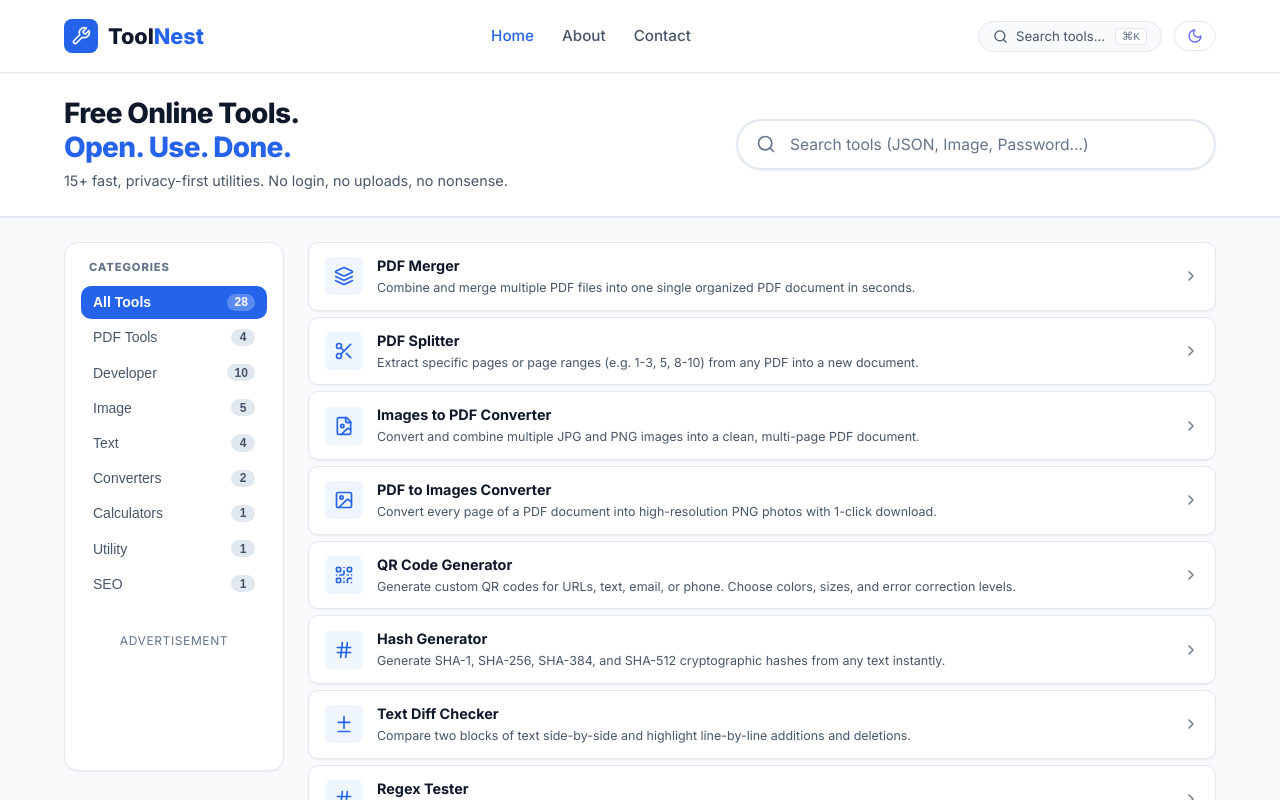
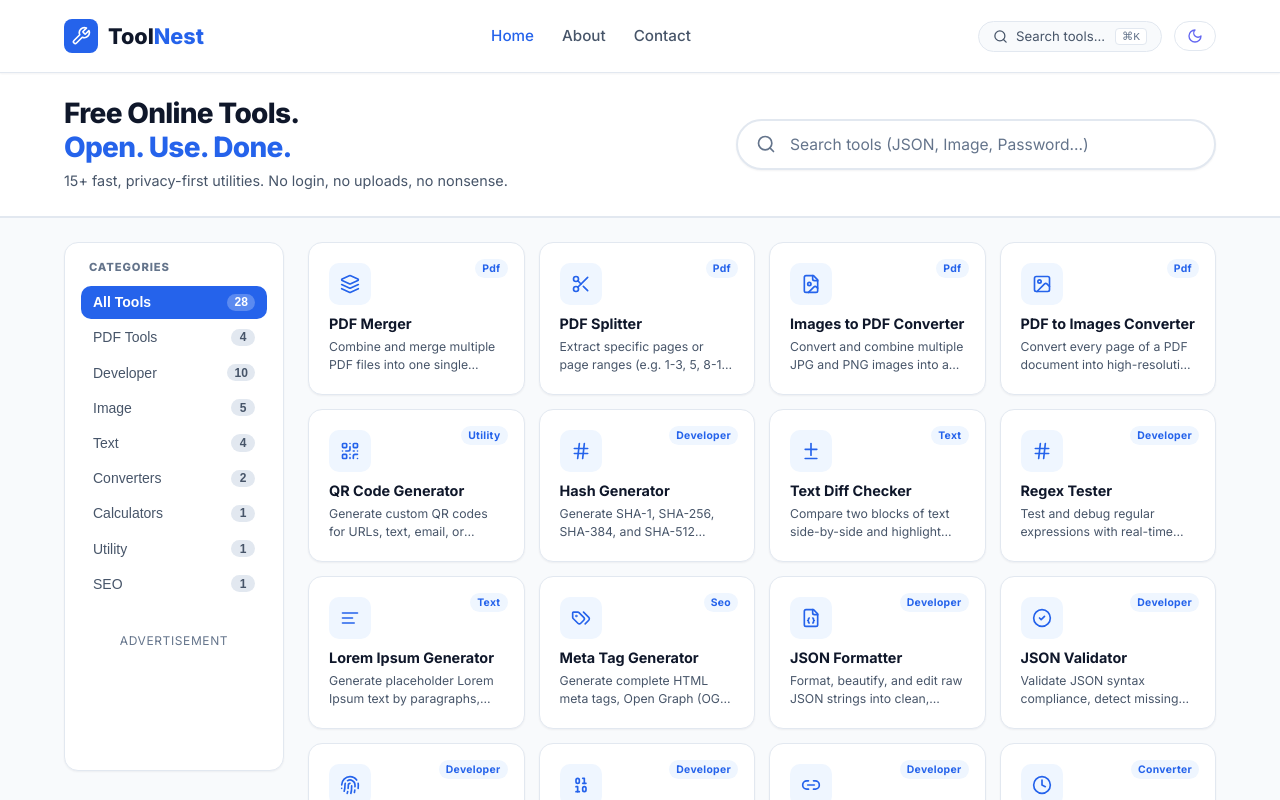
Before and after one commit to Ayaanshaikh20/Toolnest, a React (Vite) app: page / in a window 1280 px wide. Shown: the top 800 px of the page. Built offline with nearby package versions, Linux system fonts and the light colour scheme.

Commit message:
Redesign tool listing: row list → 4-column grid cards with icon, category badge, 2-line description

```diff
--- a/src/index.css
+++ b/src/index.css
@@ -1205,73 +1205,116 @@ body.dark-mode select {
 }
 .results-clear:hover { color: var(--error-color); border-color: var(--error-color); }
 
-/* Compact Dense Tool Grid */
+/* ── Tool Grid Cards (4-column grid) ── */
 .compact-tool-grid {
-  display: flex;
-  flex-direction: column;
-  gap: 6px;
+  display: grid;
+  grid-template-columns: repeat(4, 1fr);
+  gap: 14px;
 }
 .compact-tool-card {
   display: flex;
-  align-items: center;
-  gap: 0.875rem;
-  padding: 0.75rem 1rem;
+  flex-direction: column;
+  align-items: flex-start;
+  gap: 0.625rem;
+  padding: 1.25rem;
   background-color: var(--card-bg);
-  border: 1px solid var(--border-color);
-  border-radius: var(--radius-md);
+  border: 1.5px solid var(--border-color);
+  border-radius: var(--radius-lg);
   text-decoration: none;
   color: var(--text-main);
-  transition: var(--transition);
+  transition: all 0.2s ease;
   box-shadow: var(--shadow-sm);
+  min-height: 148px;
+  position: relative;
+  overflow: hidden;
+}
+.compact-tool-card::before {
+  content: '';
+  position: absolute;
+  inset: 0;
+  background: linear-gradient(135deg, var(--primary-color) 0%, transparent 100%);
+  opacity: 0;
+  transition: opacity 0.2s ease;
 }
 .compact-tool-card:hover {
   border-color: var(--primary-color);
-  background-color: var(--primary-light);
-  color: var(--primary-color);
-  transform: translateX(2px);
-  box-shadow: var(--shadow-md);
+  box-shadow: 0 8px 24px rgba(37, 99, 235, 0.15);
+  transform: translateY(-3px);
+}
+.compact-tool-card:hover::before {
+  opacity: 0.04;
 }
 .compact-tool-icon {
-  width: 38px;
-  height: 38px;
+  width: 42px;
+  height: 42px;
   flex-shrink: 0;
   background-color: var(--primary-light);
   color: var(--primary-color);
-  border-radius: var(--radius-sm);
+  border-radius: var(--radius-md);
   display: flex;
   align-items: center;
   justify-content: center;
-  transition: var(--transition);
+  transition: all 0.2s ease;
+  position: relative;
+  z-index: 1;
 }
 .compact-tool-card:hover .compact-tool-icon {
   background-color: var(--primary-color);
   color: #fff;
+  transform: scale(1.08);
 }
 .compact-tool-body {
   flex: 1;
   min-width: 0;
+  position: relative;
+  z-index: 1;
+  width: 100%;
 }
 .compact-tool-name {
   font-size: 0.9rem;
   font-weight: 700;
   color: var(--text-main);
-  margin-bottom: 0.15rem;
-  transition: var(--transition);
+  margin-bottom: 0.3rem;
+  transition: color 0.2s ease;
+  line-height: 1.3;
 }
 .compact-tool-card:hover .compact-tool-name { color: var(--primary-color); }
 .compact-tool-desc {
-  font-size: 0.78rem;
+  font-size: 0.765rem;
   color: var(--text-muted);
-  white-space: nowrap;
+  line-height: 1.45;
+  display: -webkit-box;
+  -webkit-line-clamp: 2;
+  -webkit-box-orient: vertical;
   overflow: hidden;
-  text-overflow: ellipsis;
 }
 .compact-tool-arrow {
-  color: var(--text-light);
-  flex-shrink: 0;
-  transition: var(--transition);
+  display: none;
 }
-.compact-tool-card:hover .compact-tool-arrow { color: var(--primary-color); transform: translateX(3px); }
+.compact-tool-badge {
+  font-size: 0.65rem;
+  font-weight: 700;
+  text-transform: capitalize;
+  padding: 2px 7px;
+  border-radius: 999px;
+  background: var(--primary-light);
+  color: var(--primary-color);
+  position: absolute;
+  top: 1rem;
+  right: 1rem;
+  z-index: 1;
+  letter-spacing: 0.03em;
+}
+@media (max-width: 1100px) {
+  .compact-tool-grid { grid-template-columns: repeat(3, 1fr); }
+}
+@media (max-width: 720px) {
+  .compact-tool-grid { grid-template-columns: repeat(2, 1fr); }
+  .compact-tool-card { min-height: 128px; }
+}
+@media (max-width: 420px) {
+  .compact-tool-grid { grid-template-columns: 1fr; }
+}
 
 /* No Results */
 .no-results {
--- a/src/pages/HomePage.jsx
+++ b/src/pages/HomePage.jsx
@@ -127,9 +127,10 @@ export const HomePage = () => {
             )}
 
             {filteredTools.length > 0 ? (
-              <div className="compact-tool-grid">
+            <div className="compact-tool-grid">
                 {filteredTools.map(tool => (
                   <Link key={tool.slug} to={`/tools/${tool.slug}`} className="compact-tool-card">
+                    <span className="compact-tool-badge">{tool.category}</span>
                     <div className="compact-tool-icon">
                       <ToolIcon name={tool.icon} size={20} />
                     </div>
@@ -137,7 +138,6 @@ export const HomePage = () => {
                       <div className="compact-tool-name">{tool.name}</div>
                       <div className="compact-tool-desc">{tool.description}</div>
                     </div>
-                    <ChevronRight size={16} className="compact-tool-arrow" />
                   </Link>
                 ))}
               </div>
```
